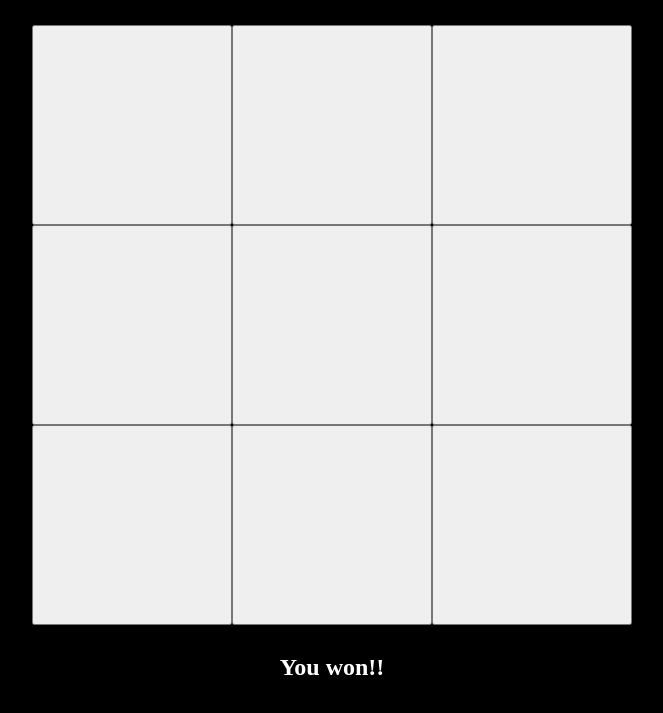
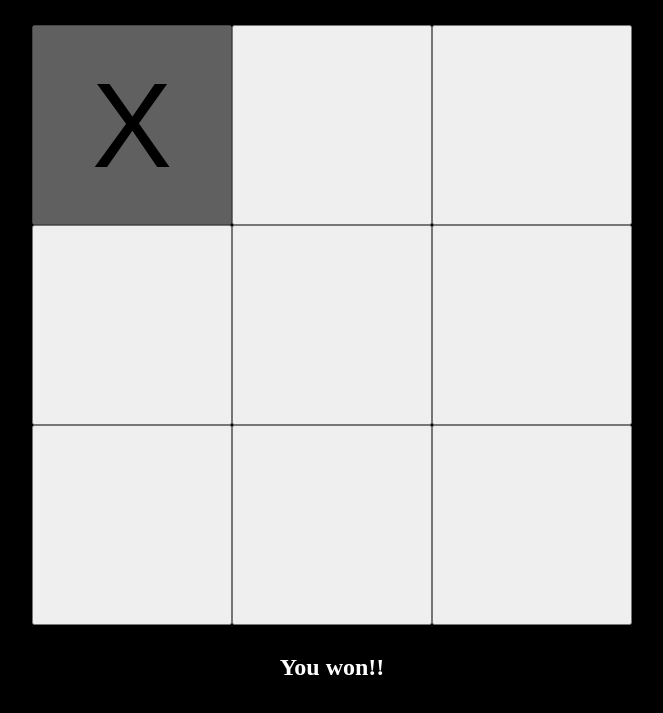
Before and after one commit to tylerjusfly/Tick-Tack-Toe-And-Testing, a plain HTML site: page index.html in a window 1280 px wide. Both pictures are taken after a click on the button 440 px from the left and 192 px from the top of the page. Shown: the part 67-780 px from the top of the page, without its empty margins (308-971 px from the left). Drawn offline with Linux system fonts and the light colour scheme.

Commit message:
making game fuctional

```diff
--- a/assets/index.css
+++ b/assets/index.css
@@ -19,6 +19,12 @@ body > * {
 button{
   height: 25vmin;
   width: 25vmin;
+  font-size: 15vmin;
+  cursor: pointer;
+}
+button:disabled{
+  color: black;
+  cursor: not-allowed;
 }
 header, footer{
   display: flex;
--- a/assets/index.js
+++ b/assets/index.js
@@ -1 +1,45 @@
-alert("Hello world")
+// spreading all buttons to an array
+const buttons = [...document.querySelectorAll('button')];
+ // checking for possibilty of winning
+ const WINNING_INDEXES = [
+  [0, 1, 2],
+  [3, 4, 5],
+  [6, 7, 8],
+
+  [0, 3, 6],
+  [1, 4, 7],
+  [2, 5, 8],
+
+  [0, 4, 8],
+  [2, 4, 6],
+]
+
+let currentPlayer = 'X'
+
+function handleBtnClick(event){
+  // passing a value to the currentTarget of each buttons clicked
+  event.currentTarget.textContent = currentPlayer
+  event.currentTarget.disabled = true
+  // apply tenary to change current player
+  currentPlayer = currentPlayer === 'X' ? 'O' : 'X'
+
+  // checking winning posibilites
+  for(const indexes of WINNING_INDEXES){
+    const first = buttons[indexes[0]].textContent
+    console.log(first)
+    /* checking the value of the indexes of each buttons eqauls 'x' or 'o'
+    * also checking if first has a value and returns true
+    */
+   if(first && indexes.every(index => buttons[index].textContent === first)){
+     return alert(`${first} Won!!`)
+   }
+  }
+
+
+
+}
+
+// looping through buttons to run function
+buttons.forEach(button => {
+  button.addEventListener('click', handleBtnClick)
+})
```
